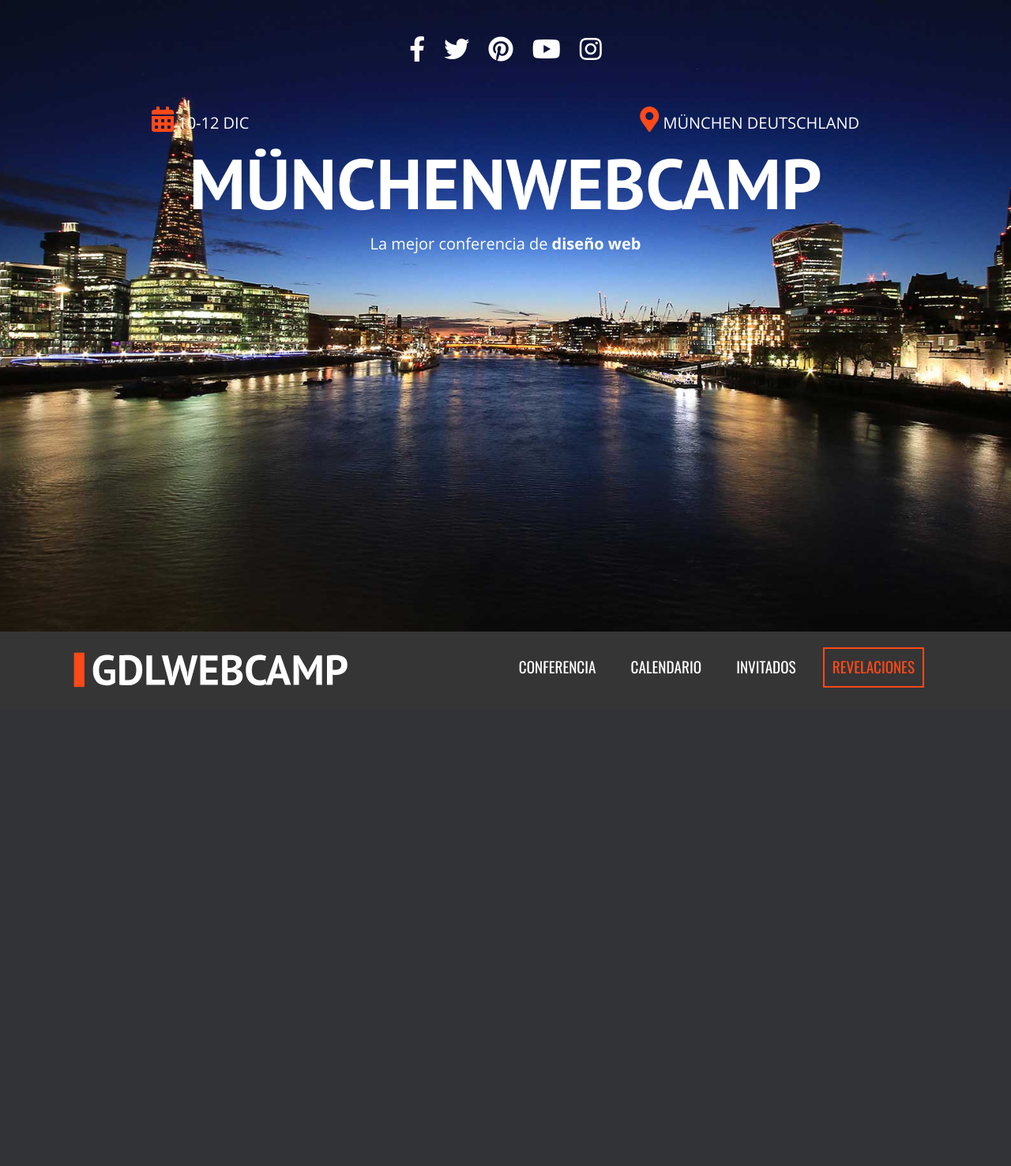
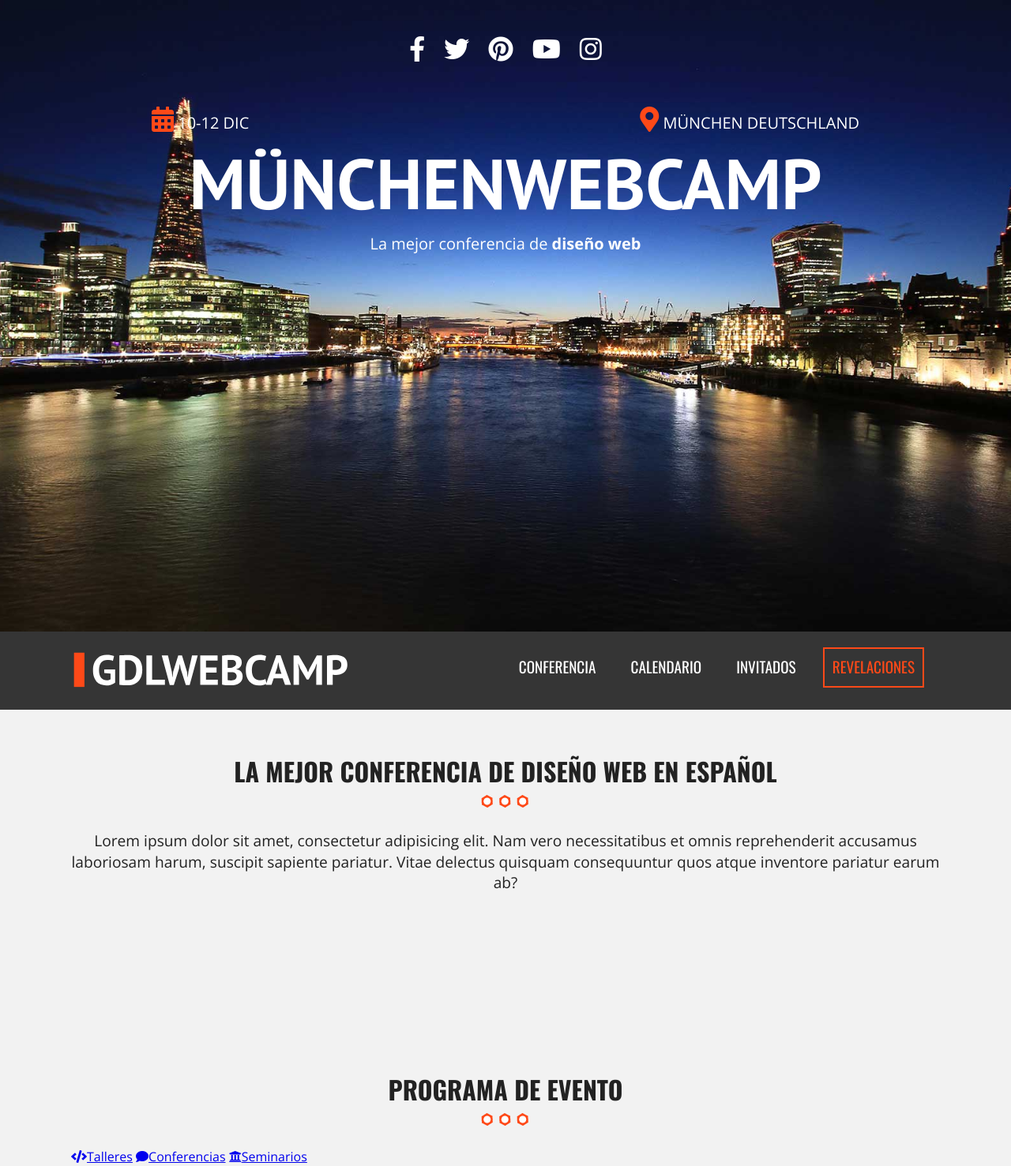
Before and after one commit to Carlos-could/27_Conferencia, a PHP site: page / in a window 1280 px wide. Shown: the whole page at 79% size. Before the commit the page ends 871 px from the top, so only its background shows below. Run offline with PHP 8.4, Linux system fonts and the light colour scheme; grey boxes are pictures that could not be loaded.

Commit message:
28 / 130

```diff
--- a/css/main.css
+++ b/css/main.css
@@ -131,11 +131,28 @@ body{
       max-width: 1100px;
    }
 }
-
+.seccion{
+  padding: 30px 0;
+}
+.seccion p{
+  font-size: 1.2rem;
+  text-align: center;
+}
 h2{
    font-family: 'Oswald', sans-serif;
+   font-size: 2rem;
+   text-transform: uppercase;
+   text-align: center;
 }
-
+h2::after{
+  content: '';
+  margin: 0 auto;
+  background-image: url(../img/separador.png);
+  background-repeat: no-repeat;
+  height: 25px;
+  width: 100px;
+  display: block;
+}
 /* Header */
 
 .hero{
@@ -214,6 +231,7 @@ p.slogan span{
 }
 .logo{
    width: 80%;
+   float: left;
 }
 .logo img{
    width: 100%;
@@ -224,9 +242,9 @@ p.slogan span{
       float: left;
    }
 }
-.navegacion-principal{
+/* .navegacion-principal{
    display: none;
-}
+} */
 .navegacion-principal a{
    font-family: 'Oswald', sans-serif;
    color: #ffffff;
@@ -234,6 +252,10 @@ p.slogan span{
    text-transform: uppercase;
    text-decoration: none;
    transition: all .6s ease;
+   width: 100%;
+   display: block;
+   text-align: center;
+   margin-bottom: 20px;
 }
 .navegacion-principal a:hover{
    background-color: #fe4918;
@@ -249,15 +271,42 @@ p.slogan span{
    .navegacion-principal{
       width: 67%;
       float: right;
+      text-align: right;
       display: block;
-      text-align: right;
    }
    .navegacion-principal a{
-      margin-right: 20px;
       padding: 10px 10px;
       display: inline-block;
+      width: auto;
+      text-align: center;
+      margin: 0 20px 0 0;
    }
 }
+/* Menu Movil */
+.menu-movil{
+  width: 60px;
+  display: block;
+  float: right;
+  text-align: right;
+  margin-top: 12px;
+}
+.menu-movil:hover{
+  cursor: pointer;
+}
+.menu-movil span{
+  height: 8px;
+  margin-bottom: 6px;
+  background-color: #ffffff;
+  display: block;
+}
+
+@media (min-width: 768px){
+  .menu-movil{
+    display: none;
+  }
+}
+
+
 
 
 
--- a/index.html
+++ b/index.html
@@ -65,10 +65,37 @@
             <a href="#">Invitados</a>
             <a href="#">Revelaciones</a>
          </nav>
+      </div><!--contenedor-->
+   </div> <!--barra-->
 
+  <section class="seccion contenedor">
+    <h2>La mejor conferencia de diseño web en español</h2>
+    <p>Lorem ipsum dolor sit amet, consectetur adipisicing elit. Nam vero necessitatibus et omnis reprehenderit accusamus laboriosam harum, suscipit sapiente pariatur. Vitae delectus quisquam consequuntur quos atque inventore pariatur earum ab?</p>
+  </section> <!--Seccion-->
+
+  <section class="programa">
+    <div class="contenedor-video">
+      <video autoplay loop poster"img/bg-talleres.jpg">
+        <source src="video/video.mp4" type="video/mp4">
+        <source src="video/video.webm" type="video/webm">
+        <source src="video/video.ogv" type="video/ogv">
+      </video>
+    </div> <!--contenedor-video-->
+
+    <div class="contenido-programa">
+      <div class="contenedor">
+        <div class="programa-evento">
+          <h2>Programa de Evento</h2>
+          <nav class="menu-programa">
+            <a href="#"><i class="fas fa-code"></i>Talleres</a>
+            <a href="#"><i class="fas fa-comment"></i>Conferencias</a>
+            <a href="#"><i class="fas fa-university"></i>Seminarios</a>
+          </nav>
+        </div>
       </div>
-   </div>
+    </div><!--contenido-programa-->
 
+  </section> <!--programa-->
 
 
   <script src="js/vendor/modernizr-3.8.0.min.js"></script>
```
Also changed, not shown: 3 other files.
